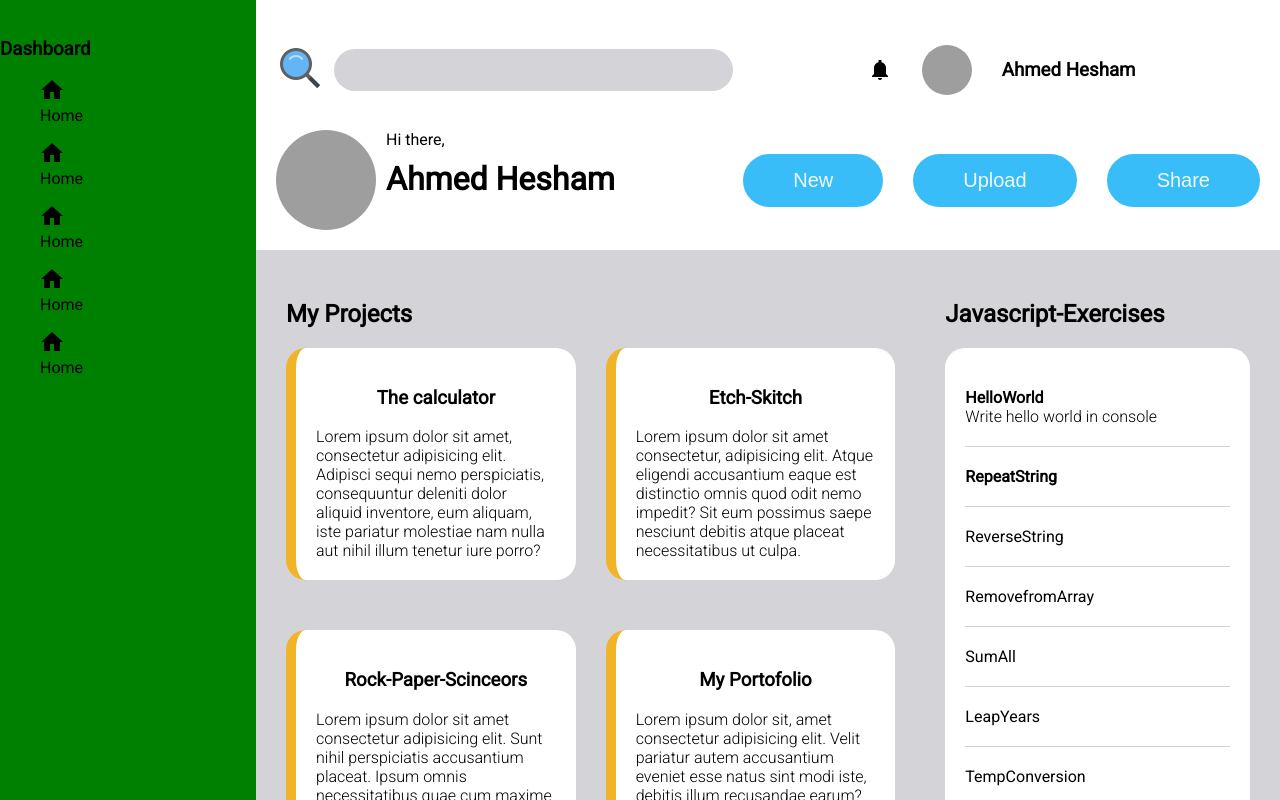
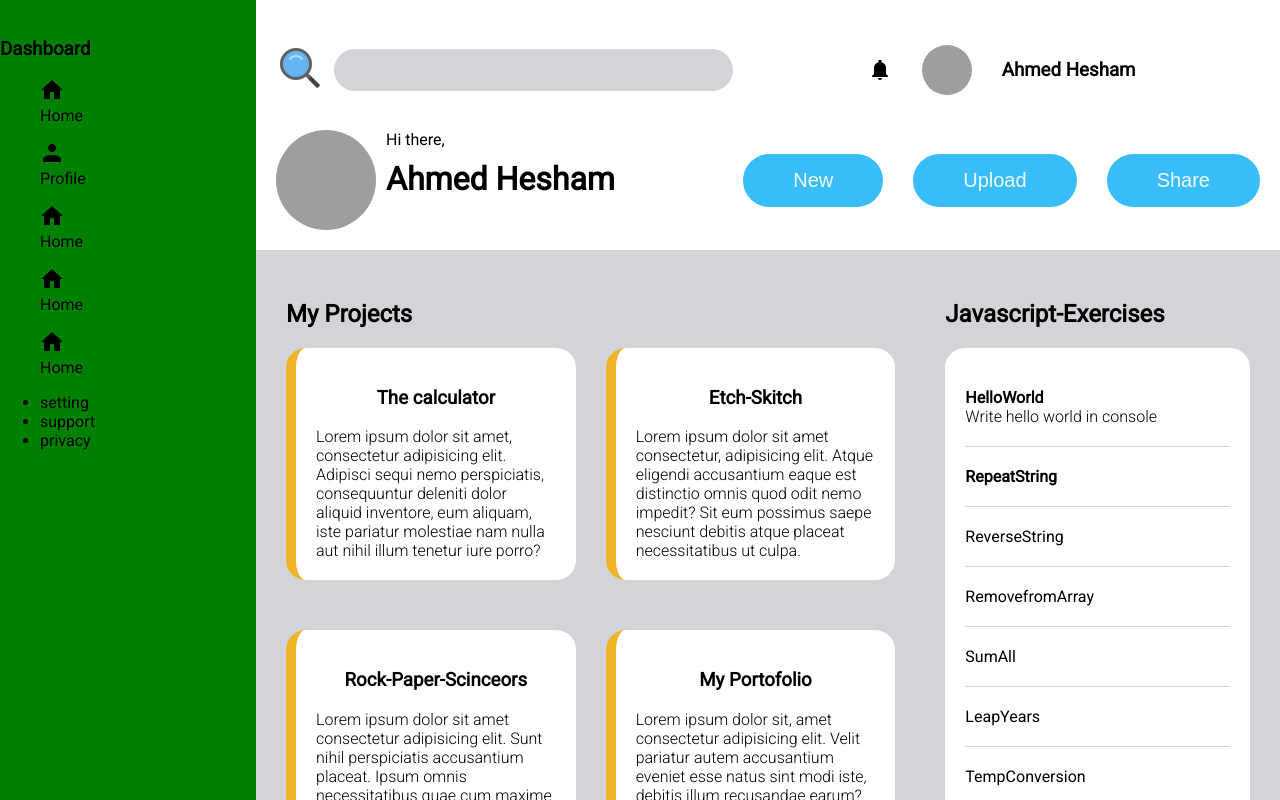
Before and after one commit to ahmed-H20/My-dashbord, a plain HTML site: page index.html in a window 1280 px wide. Shown: the top 800 px of the page. Drawn offline with nearby package versions, Linux system fonts and the light colour scheme; grey boxes are pictures that could not be loaded; a web font is replaced by a local one.

Commit message:
Add sidebar images

```diff
--- a/index.html
+++ b/index.html
@@ -127,8 +127,8 @@
                 <p>Home</p>
             </ul>
             <ul>
-                <img src="img/home.png" alt="home">
-                <p>Home</p>
+                <img src="img/profile.png" alt="profile">
+                <p>Profile</p>
             </ul>
             <ul>
                 <img src="img/home.png" alt="home">
@@ -145,7 +145,11 @@
             <ul></ul>
         </div>
         <div class="settings">
-
+            <ul>
+                <li>setting</li>
+                <li>support</li>
+                <li>privacy</li>
+            </ul>
         </div>
     </div>
 </body>
```
